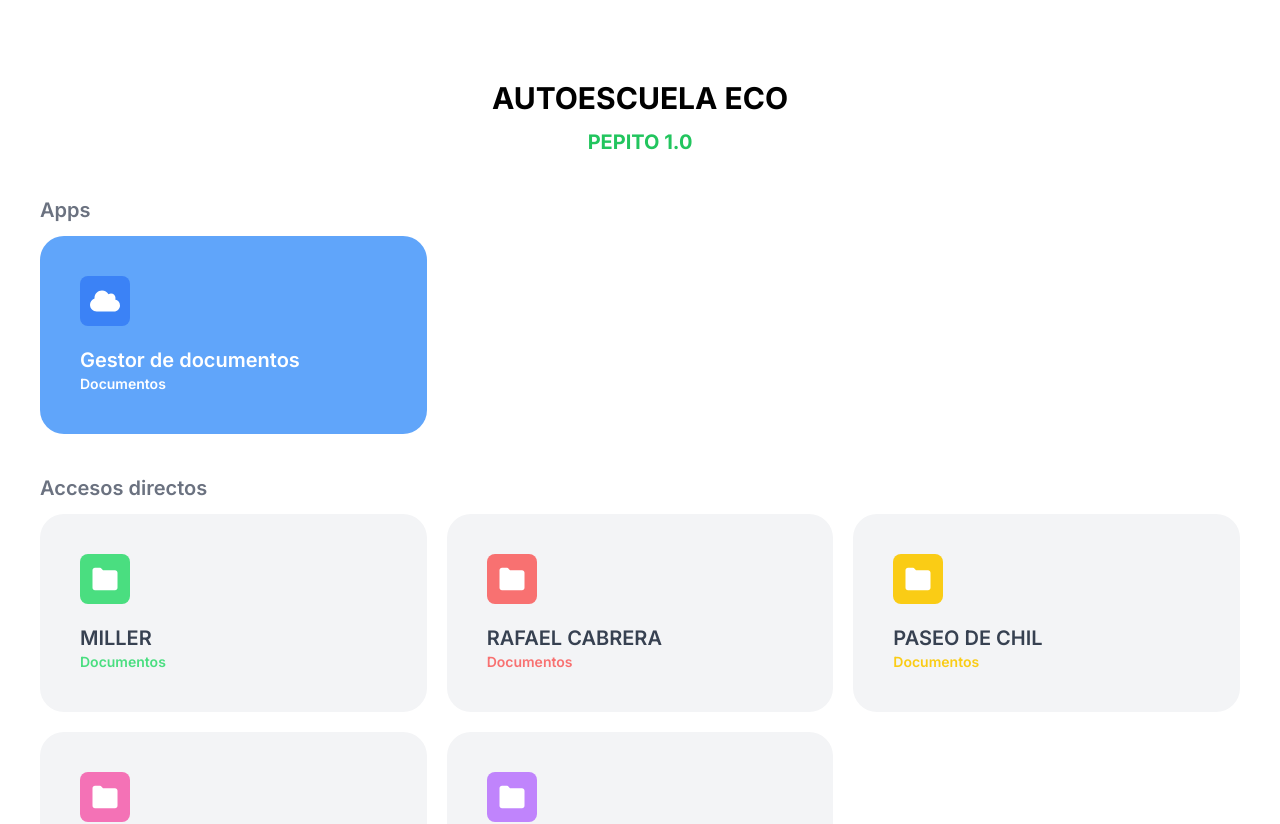
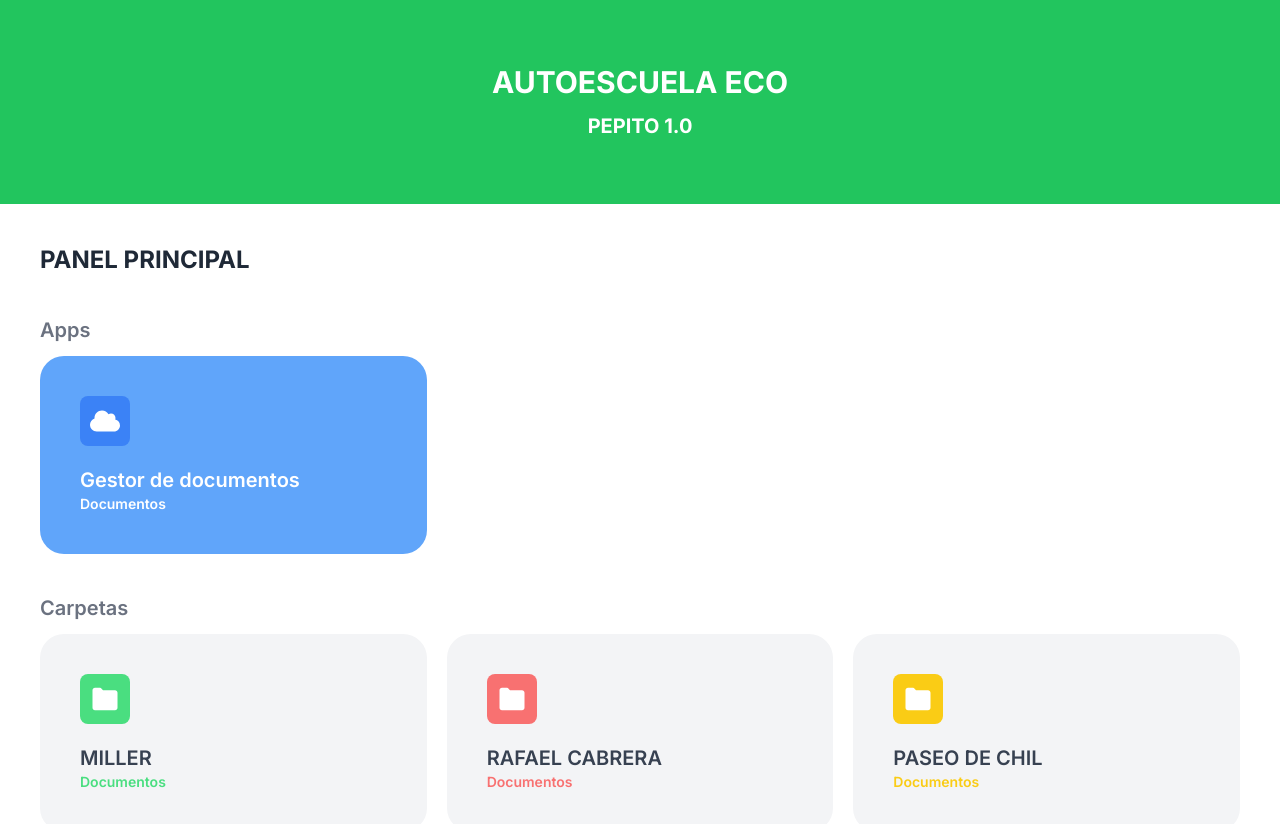
Before and after one commit to josericardopenase/drivingschool_intranet, a Next.js app: page / in a window 1280 px wide. Shown: the top 824 px of the page. Built offline with nearby package versions, Linux system fonts and the light colour scheme.

Commit message:
finished things

```diff
--- a/app/page.tsx
+++ b/app/page.tsx
@@ -13,13 +13,18 @@ import { IoChatbubble } from "react-icons/io5";
 
 export default function Home() {
   return (
-    <div className="w-full  h-[100vh] items-center flex flex-col mt-20">
+    <div className="w-full  h-[100vh] items-center flex flex-col ">
+      <section className="w-full justify-center flex flex-col items-center bg-green-500 py-16">
+        <h1 className="text-center text-white text-3xl font-bold">
+          AUTOESCUELA ECO
+        </h1>
+        <h2 className="mt-3 text-xl font-bold text-white">PEPITO 1.0</h2>
+      </section>
+
       <div className="max-w-[1200px] w-full">
-        <section className="w-full justify-center flex flex-col items-center ">
-          <h1 className="text-center text-3xl font-bold">AUTOESCUELA ECO</h1>
-          <h2 className="mt-3 text-xl font-bold text-green-500">PEPITO 1.0</h2>
-        </section>
-
+        <h1 className="text-2xl mt-10 font-bold text-gray-800">
+          PANEL PRINCIPAL
+        </h1>
         <h1 className="text-xl mt-10 font-semibold text-gray-500">Apps</h1>
         <section className="mt-3 grid grid-cols-3 w-full gap-5">
           <a
@@ -35,9 +40,7 @@ export default function Home() {
           </a>
         </section>
 
-        <h1 className="text-xl mt-10 font-semibold text-gray-500">
-          Accesos directos
-        </h1>
+        <h1 className="text-xl mt-10 font-semibold text-gray-500">Carpetas</h1>
         <section className="mt-3 grid grid-cols-3 w-full gap-5 mb-5">
           <a
             href="https://documentos.autoescuelaseco.cloud/index.php/f/3851"
```
